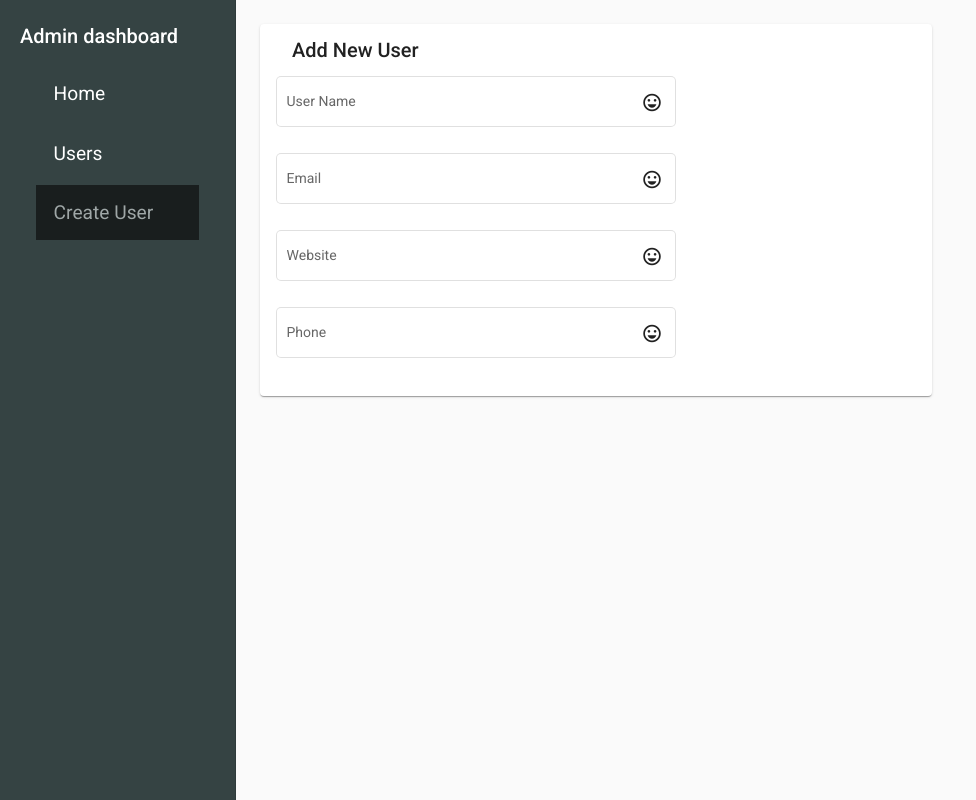
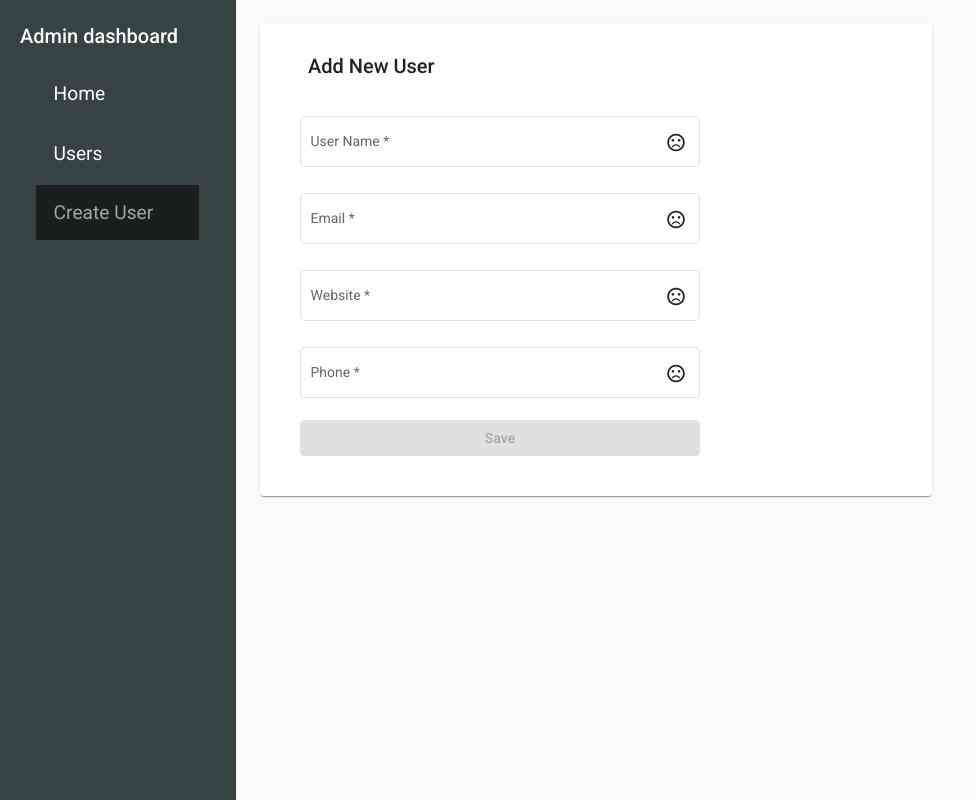
Before and after one commit to mariam-hamdy/admin-dashboard, an Angular app: page /createuser in a window 1280 px wide. Shown: the whole page, without its empty margins (0-976 px from the left). Built offline with nearby package versions, Linux system fonts and the light colour scheme.

Commit message:
Add files via upload

```diff
--- a/src/app/components/user-create/user-create.component.css
+++ b/src/app/components/user-create/user-create.component.css
@@ -1,11 +1,21 @@
 .addForm {
     display: flex;
     flex-direction: column;
-
+    padding: 1.5rem;
 }
 mat-form-field {
     width: 25rem;
 }
+.btn {
+    width: 25rem;
+}
+.btn:disabled {
+    cursor: not-allowed;
+}
 .example-card {
     width: 40rem;
 }
+mat-card-title {
+    padding: 1rem;
+    padding-bottom: 0;
+}
--- a/src/app/components/user-create/user-create.component.html
+++ b/src/app/components/user-create/user-create.component.html
@@ -3,30 +3,35 @@
         <mat-card-title>Add New User</mat-card-title>
     </mat-card-header>
     <mat-card-content>
-        <form class="addForm">
+        <form class="addForm" #addUserForm="ngForm" (submit)="addNewUser(addUserForm)">
             <mat-form-field appearance="outline">
                 <mat-label>User Name</mat-label>
-                <input matInput placeholder="Enter your name">
-                <mat-icon matSuffix>sentiment_very_satisfied</mat-icon>
+                <input matInput name="username" ngModel placeholder="Enter your name" required minlength="4" autocomplete="false">
+                <mat-icon *ngIf="addUserForm.controls['username']?.valid && addUserForm.controls['username']?.touched" matSuffix>sentiment_very_satisfied</mat-icon>
+                <mat-icon *ngIf="!(addUserForm.controls['username']?.valid && addUserForm.controls['username']?.touched)" matSuffix>sentiment_very_dissatisfied</mat-icon>
             </mat-form-field>
 
             <mat-form-field appearance="outline">
                 <mat-label>Email</mat-label>
-                <input matInput placeholder="Enter your email">
-                <mat-icon matSuffix>sentiment_very_satisfied</mat-icon>
+                <input matInput placeholder="Enter your email" name="email" ngModel required minlength="4" autocomplete="false">
+                <mat-icon *ngIf="addUserForm.controls['email']?.valid && addUserForm.controls['email']?.touched" matSuffix>sentiment_very_satisfied</mat-icon>
+                <mat-icon *ngIf="!(addUserForm.controls['email']?.valid && addUserForm.controls['email']?.touched)" matSuffix>sentiment_very_dissatisfied</mat-icon>
             </mat-form-field>
 
             <mat-form-field appearance="outline">
                 <mat-label>Website</mat-label>
-                <input matInput placeholder="Enter your website">
-                <mat-icon matSuffix>sentiment_very_satisfied</mat-icon>
+                <input matInput placeholder="Enter your website" name="website" ngModel required minlength="4" autocomplete="false">
+                <mat-icon *ngIf="addUserForm.controls['website']?.valid && addUserForm.controls['website']?.touched" matSuffix>sentiment_very_satisfied</mat-icon>
+                <mat-icon *ngIf="!(addUserForm.controls['website']?.valid && addUserForm.controls['website']?.touched)" matSuffix>sentiment_very_dissatisfied</mat-icon>
             </mat-form-field>
 
             <mat-form-field appearance="outline">
                 <mat-label>Phone</mat-label>
-                <input matInput placeholder="Enter your phone">
-                <mat-icon matSuffix>sentiment_very_satisfied</mat-icon>
+                <input matInput placeholder="Enter your phone" name="phone" ngModel required minlength="4" autocomplete="false">
+                <mat-icon *ngIf="addUserForm.controls['phone']?.valid && addUserForm.controls['phone']?.touched" matSuffix>sentiment_very_satisfied</mat-icon>
+                <mat-icon *ngIf="!(addUserForm.controls['phone']?.valid && addUserForm.controls['phone']?.touched)" matSuffix>sentiment_very_dissatisfied</mat-icon>
             </mat-form-field>
+            <button [disabled]="addUserForm.invalid" mat-raised-button color="primary" class="btn">Save</button>
         </form>
     </mat-card-content>
 </mat-card>
--- a/src/app/components/user-create/user-create.component.ts
+++ b/src/app/components/user-create/user-create.component.ts
@@ -1,4 +1,9 @@
 import { Component, OnInit } from '@angular/core';
+import { NgForm } from '@angular/forms';
+import { MatSnackBar } from '@angular/material/snack-bar';
+import { Router } from '@angular/router';
+import { IUser } from 'src/app/models/user';
+import { UserService } from 'src/app/services/user.service';
 
 @Component({
   selector: 'app-user-create',
@@ -7,9 +12,28 @@ import { Component, OnInit } from '@angular/core';
 })
 export class UserCreateComponent implements OnInit {
 
-  constructor() { }
+  constructor(private userService: UserService, private snackBar: MatSnackBar, private router: Router) { }
 
   ngOnInit(): void {
   }
 
+
+  addNewUser(addUserForm: NgForm) {
+
+    if (addUserForm.valid) {
+      let user: IUser = {
+        id: 0,
+        name: addUserForm.controls['username']?.value,
+        phone: addUserForm.controls['phone']?.value,
+        email: addUserForm.controls['email']?.value,
+        website: addUserForm.controls['website']?.value
+      }
+      this.userService.addUser(user);
+      this.snackBar.open("Added Successfully", "X",{
+        duration: 3000
+      });
+      this.router.navigate(['/users']);
+
+    }
+  }
 }
```
